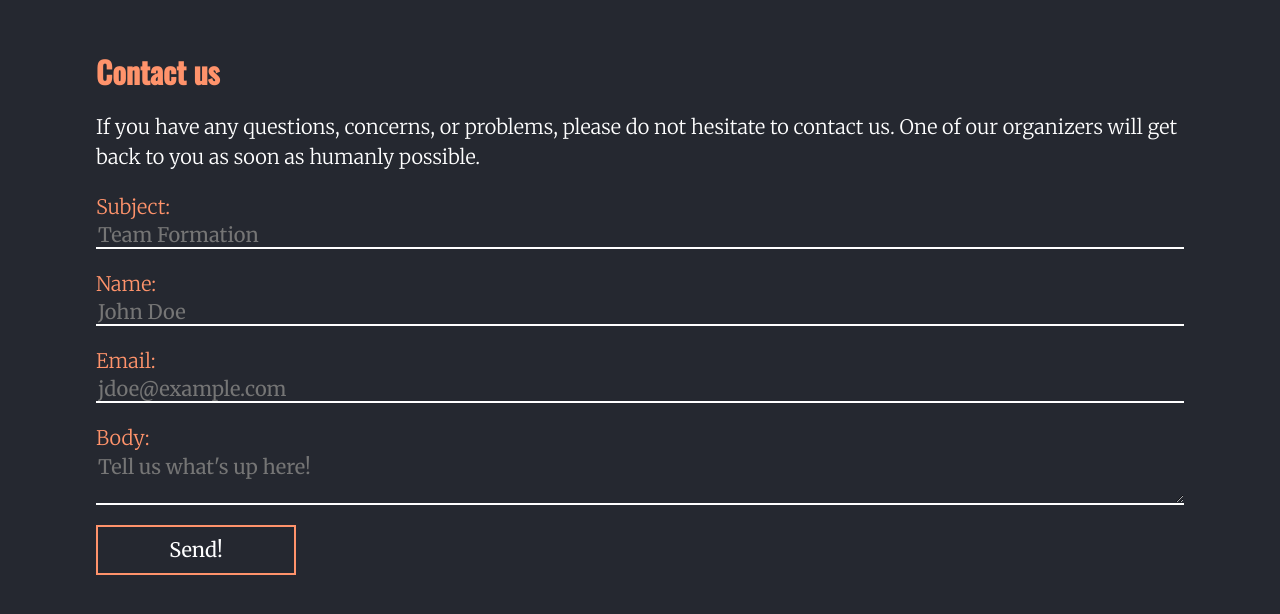
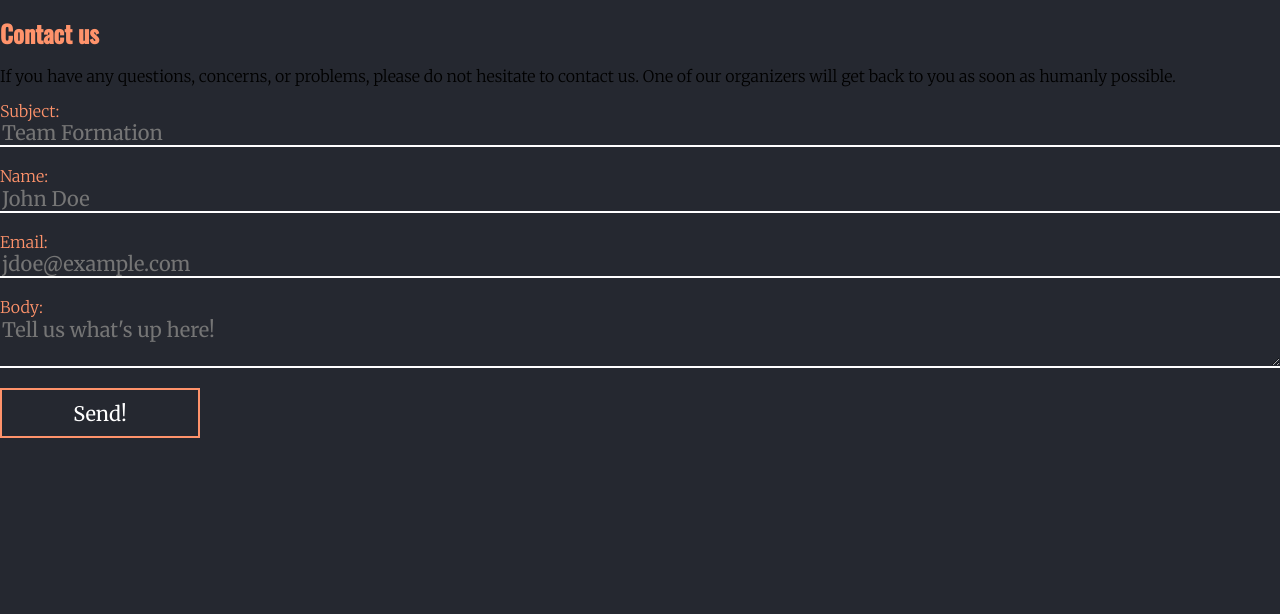
Before and after one commit to hacksu/2018-kenthackenough-ui-main, a Vue app: page /contact in a window 1280 px wide. Shown: the top 614 px of the page. Built offline with nearby package versions, Linux system fonts and the light colour scheme.

Commit message:
Deleted leftover code from a test

```diff
--- a/src/components/Contact.vue
+++ b/src/components/Contact.vue
@@ -30,15 +30,6 @@
 </template>
 
 <style scoped>
-
-  #contact {
-    background-color: var(--bg-color);
-    padding: 2rem 6rem;
-    font-size: 20px;
-    line-height: 30px;
-    height: 100vh;
-    color: white;
-  }
 
   #contactTitle {
     color: var(--orange);
```
